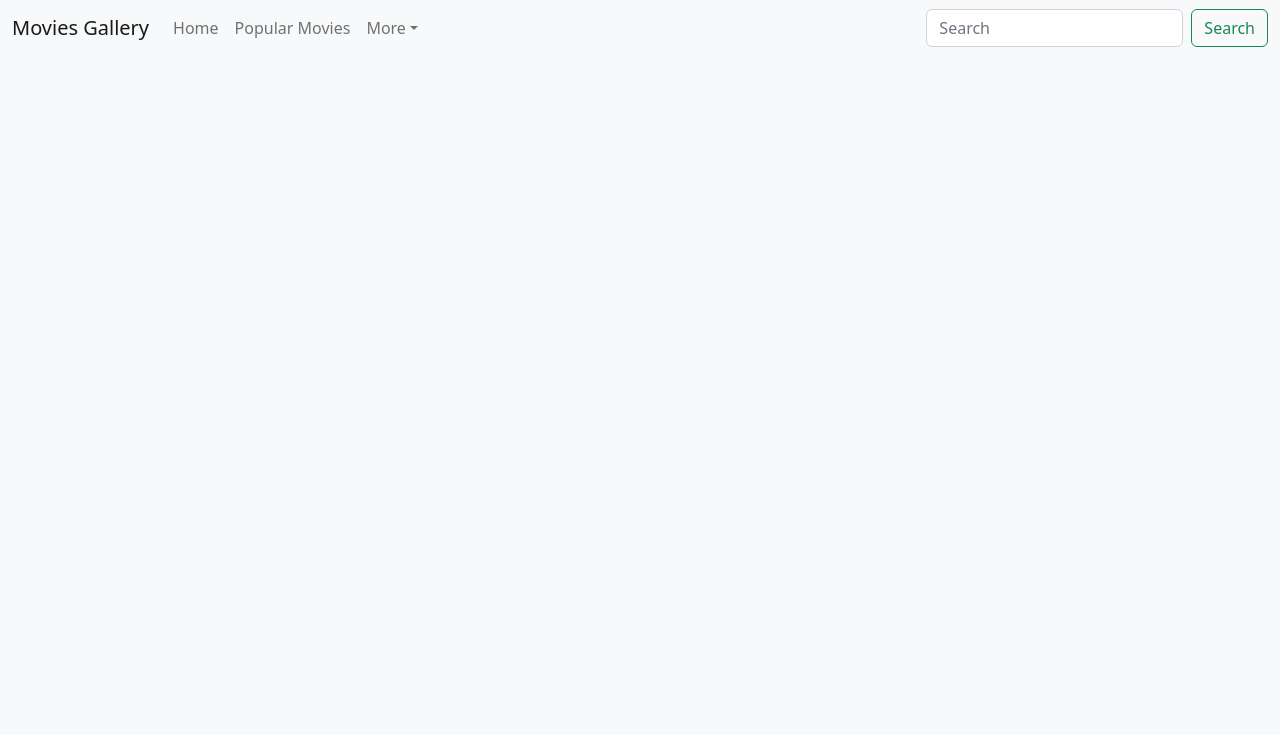
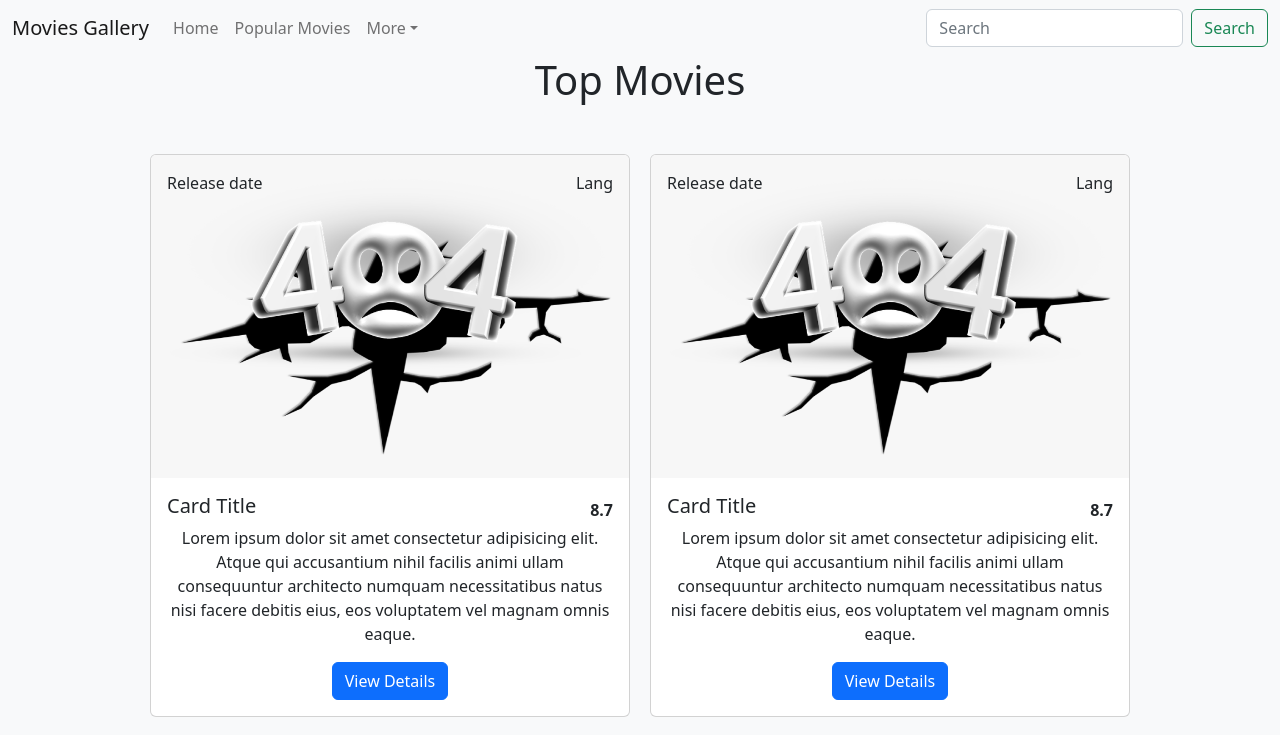
Before and after one commit to Mohammad-Mancy/Movies-Gallery, a React (Create React App) app in the folder frontend/: page / in a window 1280 px wide. Shown: the top 735 px of the page. Built offline with nearby package versions, Linux system fonts and the light colour scheme.

Commit message:
Adding Movie Card Component

```diff
--- a/frontend/src/App.css
+++ b/frontend/src/App.css
@@ -1,5 +1,6 @@
 .App {
   text-align: center;
+  background-color: #f8f9fa;
 }
 
 .App-logo {
@@ -41,3 +42,25 @@
     transform: rotate(360deg);
   }
 }
+
+.top-movies-wrapper{
+  display: flex;
+    flex-wrap: wrap;
+    gap: 20px;
+    margin: 50px;
+    justify-content: center;
+    align-items: center;
+}
+
+.movie-card-title{
+  display: flex;
+  justify-content: space-between;
+  align-items: center;
+}
+
+.card-img-overlay{
+  display: flex;
+  justify-content: space-between;
+  align-items: baseline;
+  height: fit-content;
+}
--- a/frontend/src/App.js
+++ b/frontend/src/App.js
@@ -1,11 +1,21 @@
 import './App.css';
 import 'bootstrap/dist/css/bootstrap.min.css';
 import NavBar from './components/NavBar';
+import MovieCard from './components/MovieCard'
 
 function App() {
   return (
     <div className="App">
       <NavBar />
+      <h1>Top Movies</h1>
+      <div className='top-movies-wrapper'>
+          <MovieCard />
+          <MovieCard />
+          <MovieCard />
+          <MovieCard />
+          <MovieCard />
+          <MovieCard />
+      </div>
     </div>
   );
 }
--- /dev/null
+++ b/frontend/src/components/MovieCard.jsx
@@ -0,0 +1,30 @@
+import Button from 'react-bootstrap/Button';
+import Card from 'react-bootstrap/Card';
+import notFoundImage from './../assets/notfound.png'
+
+function BasicExample() {
+  return (
+    <Card style={{ width: '30rem' }}>
+    <Card.Img variant="top" src={notFoundImage} />
+    <Card.ImgOverlay>
+        <Card.Text>Release date</Card.Text>
+        <Card.Text>Lang</Card.Text>
+    </Card.ImgOverlay>
+      <Card.Body>
+        <div className='movie-card-title'>
+        <Card.Title>Card Title</Card.Title>
+        <Card.Text><strong>8.7</strong></Card.Text>
+        </div>
+
+        <Card.Text>
+            Lorem ipsum dolor sit amet consectetur adipisicing elit. Atque qui accusantium nihil
+            facilis animi ullam consequuntur architecto numquam necessitatibus natus nisi facere
+            debitis eius, eos voluptatem vel magnam omnis eaque.
+        </Card.Text>
+        <Button variant="primary">View Details</Button>
+      </Card.Body>
+    </Card>
+  );
+}
+
+export default BasicExample;
--- a/frontend/src/index.css
+++ b/frontend/src/index.css
@@ -5,6 +5,7 @@ body {
     sans-serif;
   -webkit-font-smoothing: antialiased;
   -moz-osx-font-smoothing: grayscale;
+  background-color: #f8f9fa;
 }
 
 code {
```
Also changed, not shown: frontend/src/assets/notfound.png (added).
